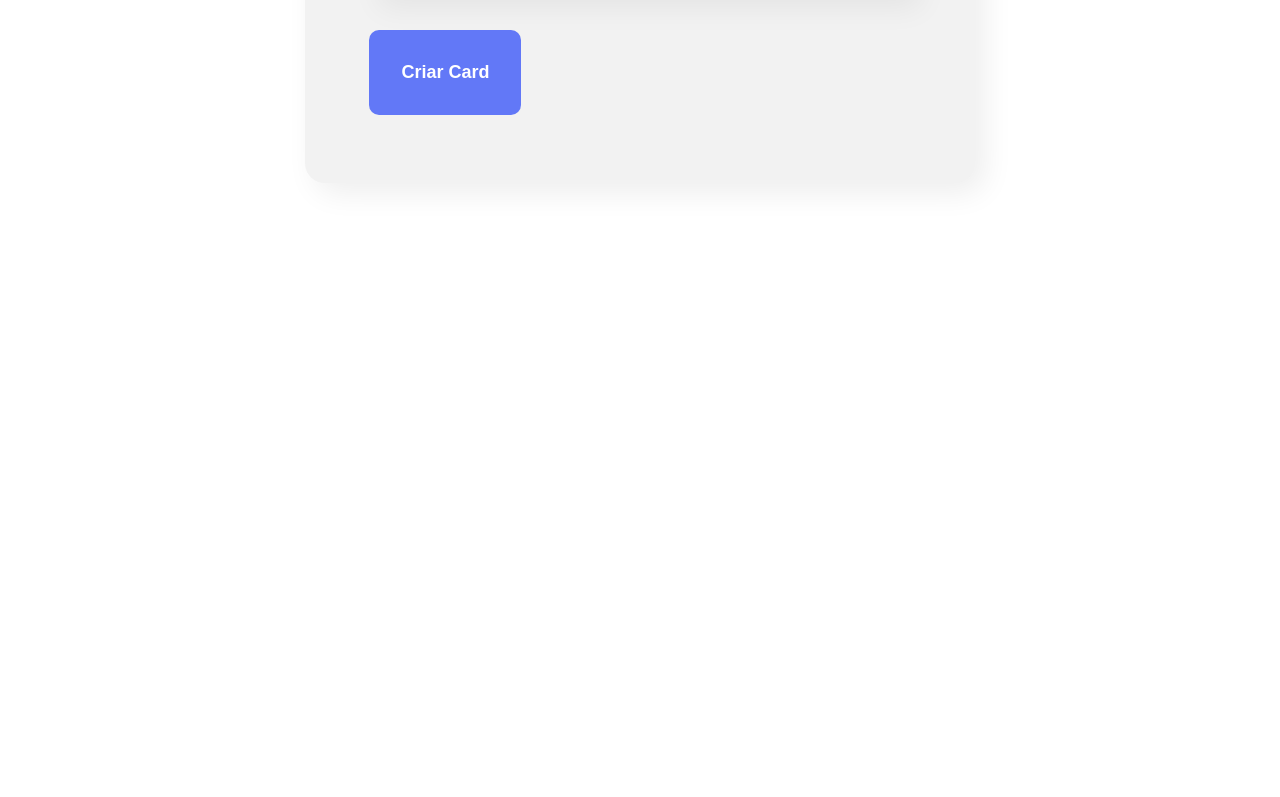
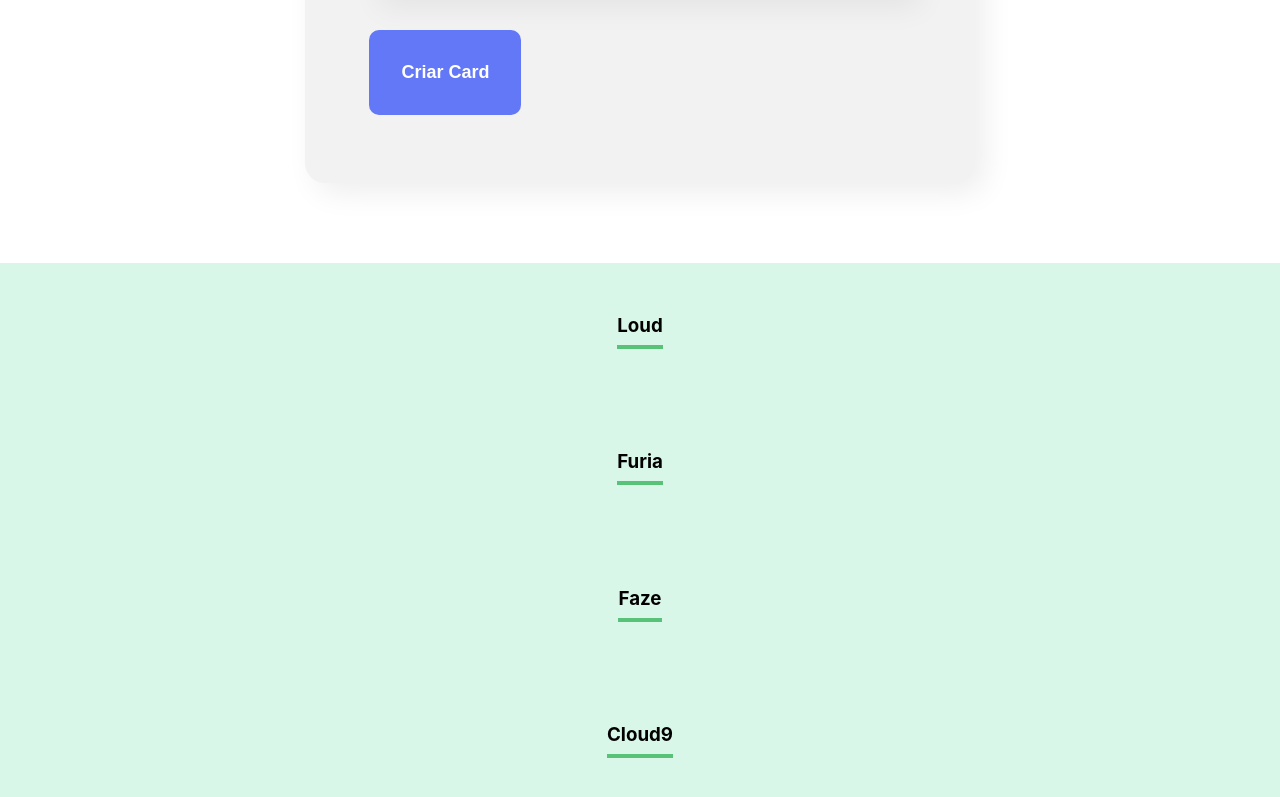
Before and after one commit to leonanmar886/organo, a React (Create React App) app: page / in a window 1280 px wide. Shown: the part 1352-2149 px from the top of the page. Before the commit the page ends 1615 px from the top, so only its background shows below. Built offline with nearby package versions, Linux system fonts and the light colour scheme.

Commit message:
feature: aula 4, atividade 2

```diff
--- a/src/App.js
+++ b/src/App.js
@@ -1,6 +1,7 @@
 import { useState } from 'react';
 import Banner from './components/Banner';
 import Form from './components/Form';
+import Team from './components/Team';
 
 function App() {
 
@@ -12,6 +13,10 @@
       <Form onPlayerRegistered = {
         player => setPlayers([...players, player])
       }/>
+      <Team name = "Loud"/>
+      <Team name = "Furia"/>
+      <Team name = "Faze"/>
+      <Team name = "Cloud9"/>
     </div>
   );
 }
--- /dev/null
+++ b/src/components/Team/Team.css
@@ -0,0 +1,12 @@
+.team {
+    text-align: center;
+    padding: 32px;
+    background-color: #d9f7e9;
+}
+
+.team h3 {
+    font-size: 32;
+    border-bottom: 4px solid #57c278;
+    display: inline-block;
+    padding-bottom: 8px;
+}
--- /dev/null
+++ b/src/components/Team/Team.js
@@ -0,0 +1,10 @@
+import './Team.css'
+
+export const Team = (props) => {
+    return (
+        <section className='team'>
+            <h3>{props.name}</h3>
+
+        </section>
+    )
+}
--- /dev/null
+++ b/src/components/Team/index.js
@@ -0,0 +1,3 @@
+import { Team } from './Team'
+
+export default Team
```
